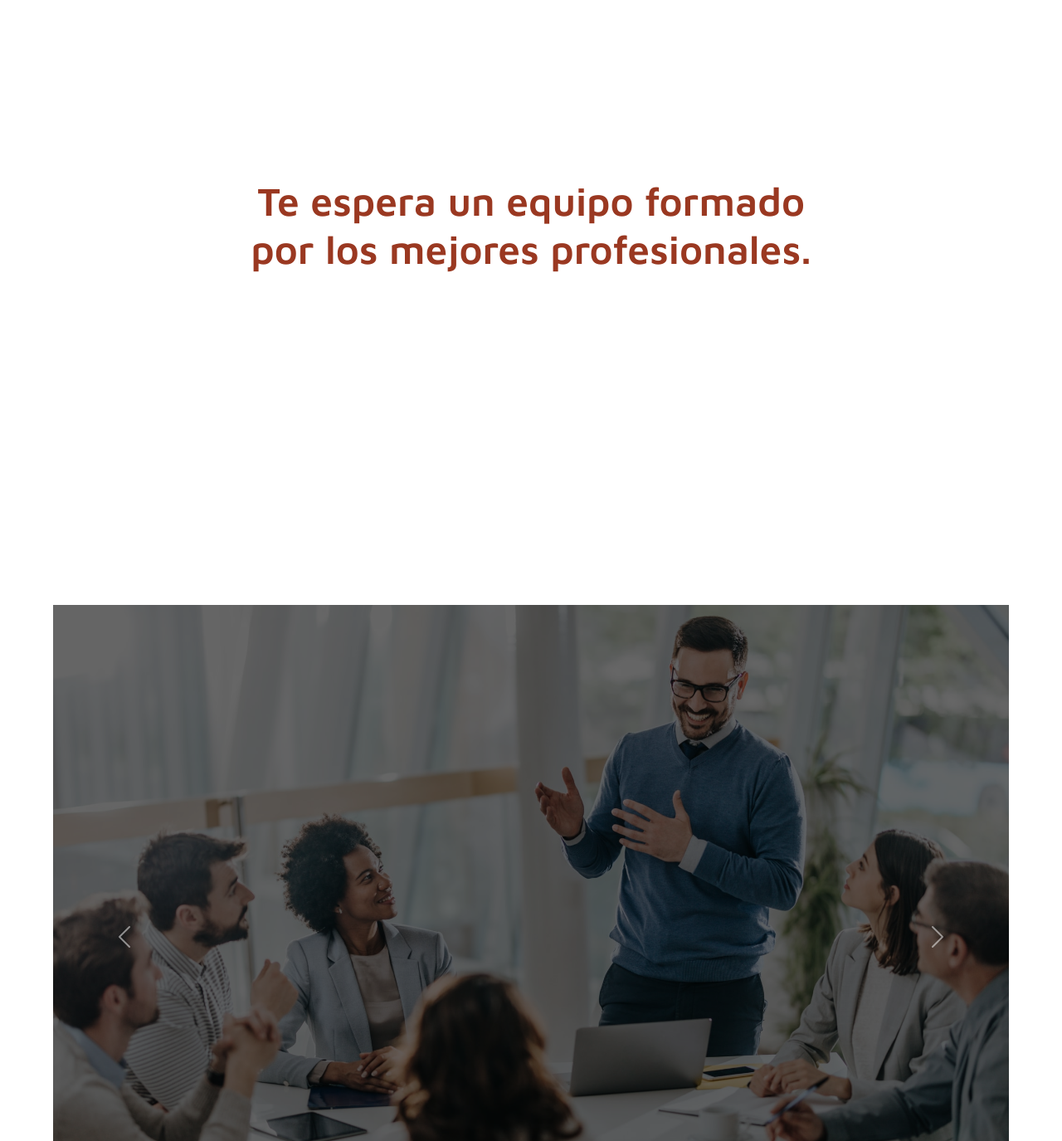
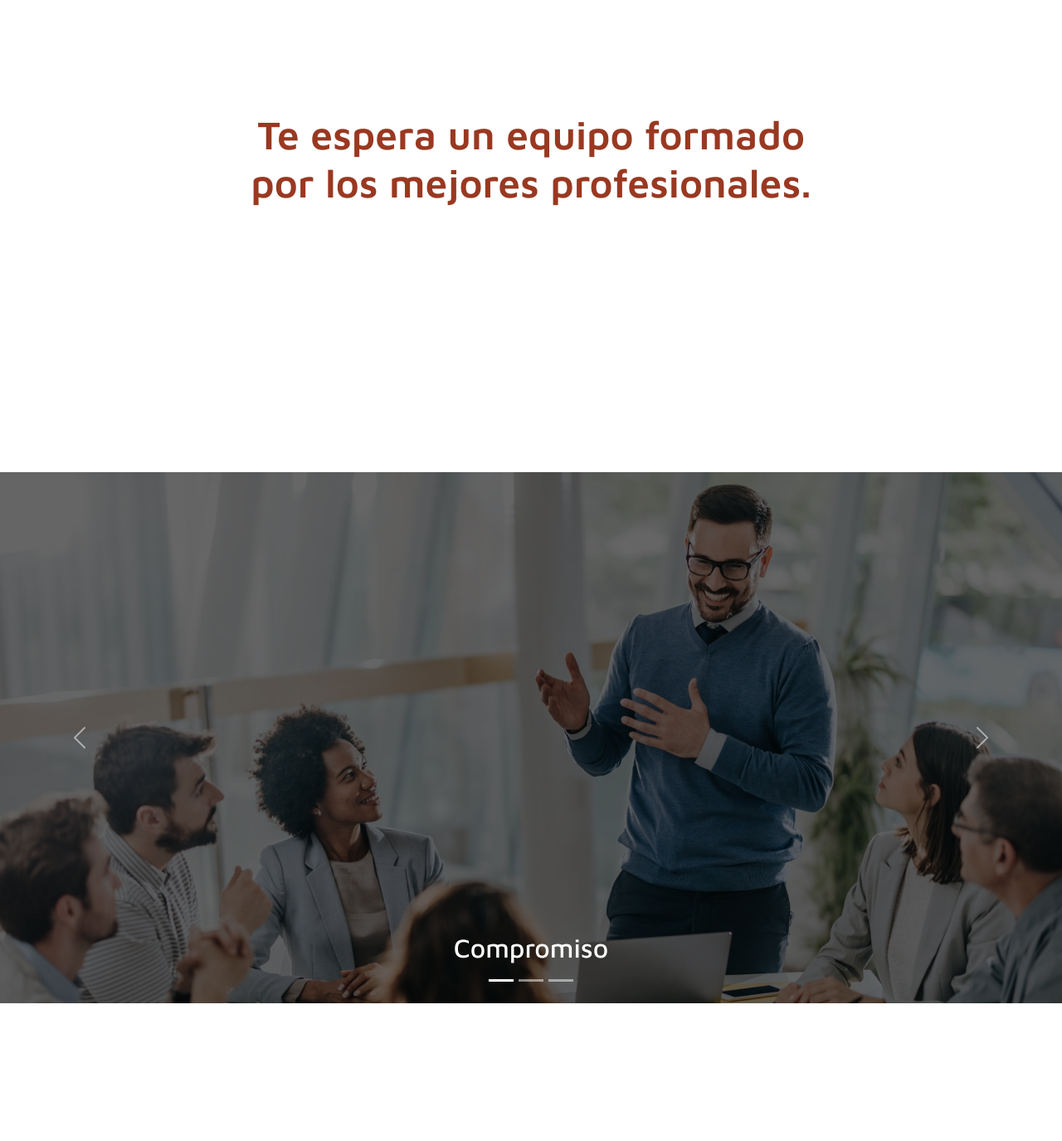
Before and after one commit to naachoperez1/Grupo-Inhaut, a plain HTML site: page index.html in a window 1280 px wide. Shown: the part 2800-4175 px from the top of the page at 83% size. After the commit the page ends 4089 px from the top, so only its background shows below. Drawn offline with nearby package versions, Linux system fonts and the light colour scheme; a web font is replaced by a local one.

Commit message:
cuarto div

```diff
--- a/styles.css
+++ b/styles.css
@@ -201,7 +201,7 @@ body{
 
 
     .texto-cuarto-div{
-        margin: 25rem auto ;
+        margin: 20rem auto ;
         font-family: "Maven Pro";
         text-align: center;
         font-size: 3rem;
@@ -212,7 +212,7 @@ body{
     .carousel{
         margin: auto;
         margin-bottom: 5rem;
-        width: 90%;
+        width: 100%;
 
     }
 
@@ -222,7 +222,7 @@ body{
     }
 
     .d-item{
-        height: 50rem;
+        height: 40rem;
     }
 
     .d-img{
```
